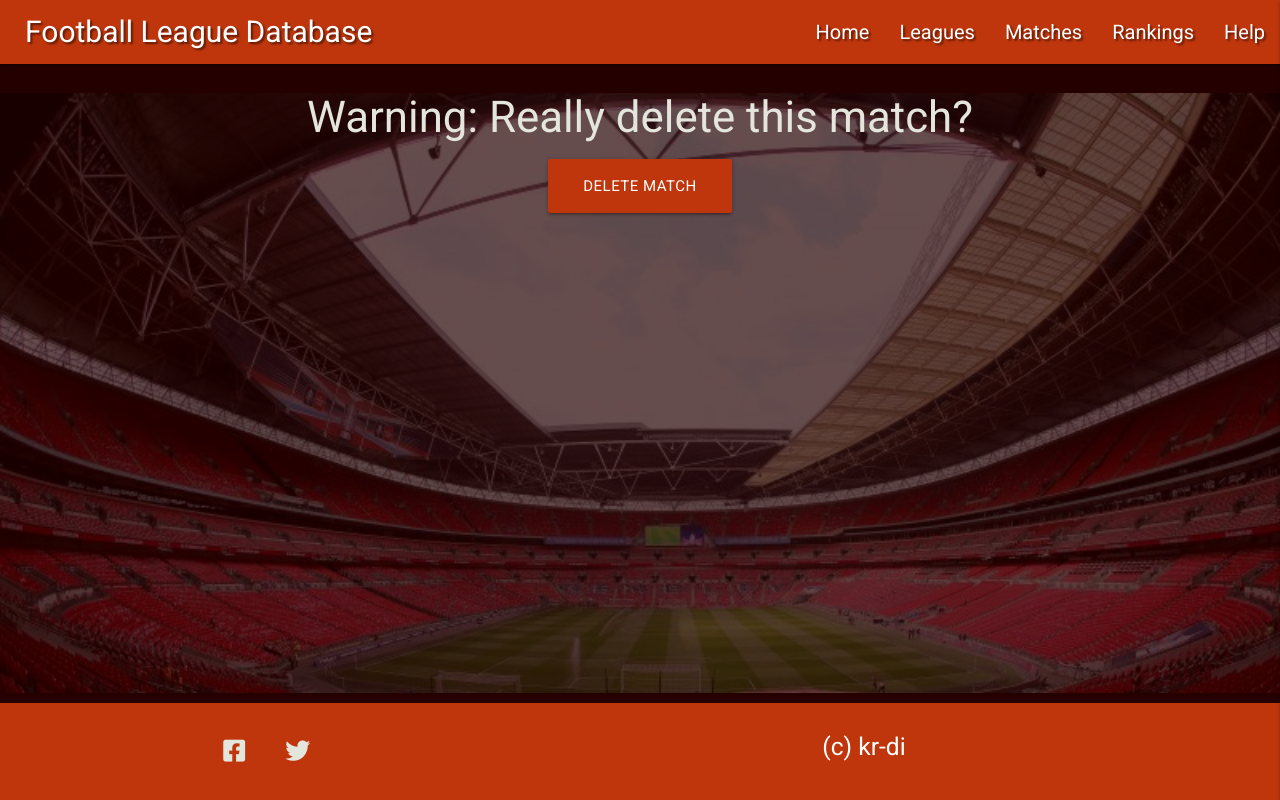
After one commit to Kriz-hub/Football_League_Database, a Flask app: page /delete_match_question/1 in a window 1280 px wide. The commit adds this page. Run offline with Flask 2, Linux system fonts and the light colour scheme; some libraries are stand-ins or nearby versions.

Commit message:
controlestion added after click delete match

```diff
--- a/app.py
+++ b/app.py
@@ -198,6 +198,7 @@ def delete_league(league_id):
       flash("League Successfully Deleted")
       return redirect(url_for("get_leagues"))
 
+
 @app.route("/get_matches")
 def get_matches():
     leagues = list(mongo.db.leagues.find().sort("league_name", 1))
@@ -287,6 +288,11 @@ def edit_match(match_id):
         flash("Match Successfully Updated")
         return redirect(url_for("get_matches"))
     return render_template("matches_edit.html", match=match, clubs=clubs)
+
+
+@app.route("/delete_match_question/<match_id>")
+def delete_match_question(match_id):
+    return render_template("matches_delete.html", match_id=match_id)
 
 
 @app.route("/delete_match/<match_id>")
--- /dev/null
+++ b/templates/matches_delete.html
@@ -0,0 +1,14 @@
+{% extends "base.html" %}
+{% block content %}
+<main class="container">
+    <h3 class="center-align color-of-text">Warning: Really delete this match?</h3>
+
+    <div class="row">
+        <div class="col s12 center-align">
+            <a href="{{ url_for('delete_match', match_id=match_id) }}" class="btn-large deep-orange darken-4">
+                Delete Match <i class="right"></i>
+            </a>
+        </div>
+    </div>
+  </main>
+{% endblock %}
--- a/templates/matches_manage.html
+++ b/templates/matches_manage.html
@@ -19,7 +19,7 @@
               <tr>
                 <td class="matches-td"><a href="{{ url_for('edit_match', match_id=match._id) }}"
                     class="matches-button btn right-align deep-orange darken-4">Edit</a></td>
-                <td class="matches-td"><a href="{{ url_for('delete_match', match_id=match._id) }}"
+                <td class="matches-td"><a href="{{ url_for('delete_match_question', match_id=match._id) }}"
                     class="matches-button btn right-align deep-orange darken-4">Del</a></td>
                 <td class="matches-td">{{ match.league_name }}</td>
                 <td class="matches-td">{{ match.match_date }}</td>
```
